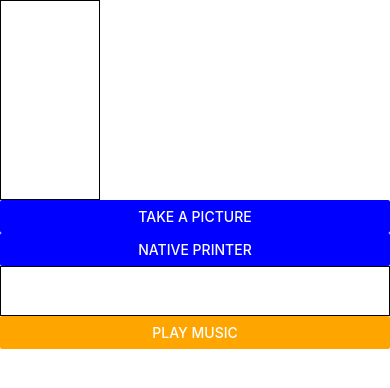
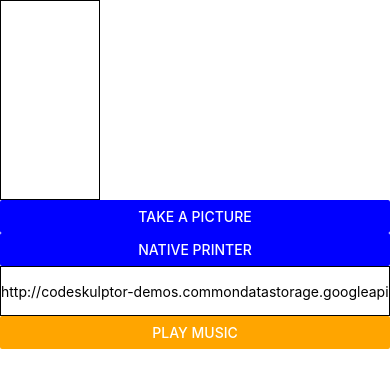
Before and after one commit to phuongduong2k2/NativeVision, a React Native app: screen / in a window 390 px wide. Shown: the top 388 px of the page. Built offline with nearby package versions, Linux system fonts and the light colour scheme.

Commit message:
feat: audio module, refactor camera module

```diff
--- a/App.tsx
+++ b/App.tsx
@@ -7,6 +7,7 @@
 
 import { useState } from 'react';
 import {
+  ActivityIndicator,
   Button,
   Image,
   SafeAreaView,
@@ -18,10 +19,13 @@ import {
 import { NativeModules } from 'react-native';
 
 function App() {
-  const { CameraModule } = NativeModules;
+  const { CameraModule, AudioModule } = NativeModules;
 
   const [uri, setUri] = useState('');
-  const [musicUrl, setMusicUrl] = useState('');
+  const [musicUrl, setMusicUrl] = useState(
+    'http://codeskulptor-demos.commondatastorage.googleapis.com/pang/paza-moduless.mp3',
+  );
+  const [isLoading, setIsLoading] = useState(false);
 
   const openPreview = async () => {
     if (CameraModule) {
@@ -54,6 +58,7 @@ function App() {
               CameraModule.nativePrinter('Native Printer');
             }}
           />
+          {isLoading && <ActivityIndicator size={'large'} color="red" />}
           <TextInput
             value={musicUrl}
             onChangeText={setMusicUrl}
@@ -64,11 +69,14 @@ function App() {
             color={'orange'}
             onPress={async () => {
               try {
-                const message = await CameraModule.playMusic(musicUrl);
+                setIsLoading(true);
+                let newUrl = 'https://' + musicUrl.split('://')[1];
+                const message = await AudioModule.playMusic(newUrl);
                 console.log('result => ', message);
               } catch (error) {
                 console.log(error);
               }
+              setIsLoading(false);
             }}
           />
         </View>
```
Also changed, not shown: 7 other files (tests, documents, lock files or other folders).
